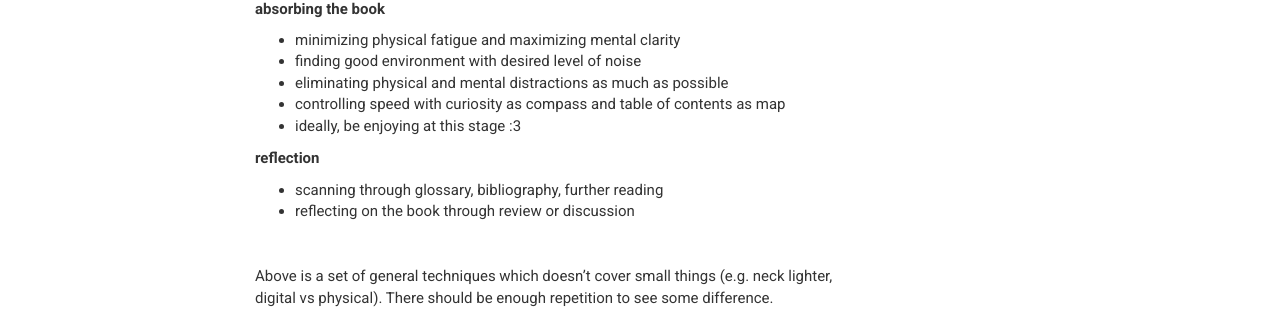
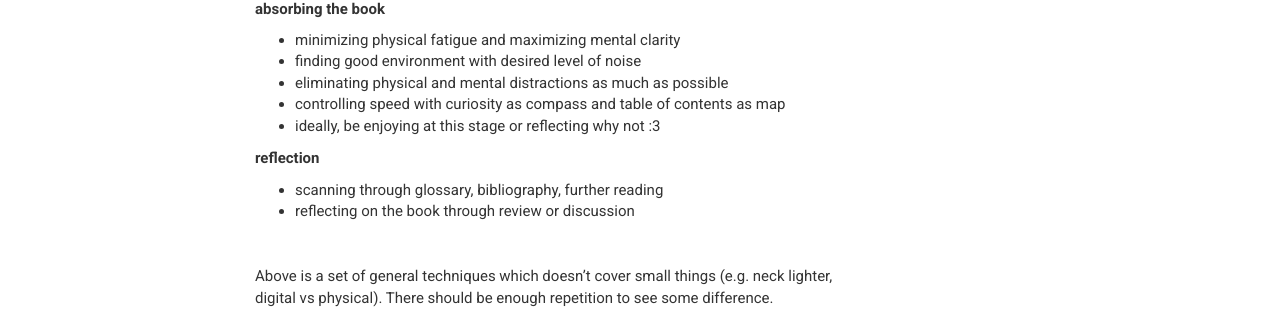
Before and after one commit to ianomad/ianomad.github.io, a Jekyll site: the page built from _posts/2023-10-25-How-I-Read.md, in a window 1280 px wide and 900 px high, scrolled down 1924 px. Shown: the part 277-586 px from the top of the window. Built offline with Jekyll 4.4.1, drawn with Linux system fonts in a browser that asks for light colours; nearby versions of some CDN libraries.

Commit message:
Update 2023-10-25-How-I-Read.md

```diff
--- a/_posts/2023-10-25-How-I-Read.md
+++ b/_posts/2023-10-25-How-I-Read.md
@@ -123,7 +123,7 @@ it takes time to be good at them.
 - finding good environment with desired level of noise
 - eliminating physical and mental distractions as much as possible
 - controlling speed with curiosity as compass and table of contents as map
-- ideally, be enjoying at this stage :3
+- ideally, be enjoying at this stage or reflecting why not :3
 
 **reflection**
 
```
